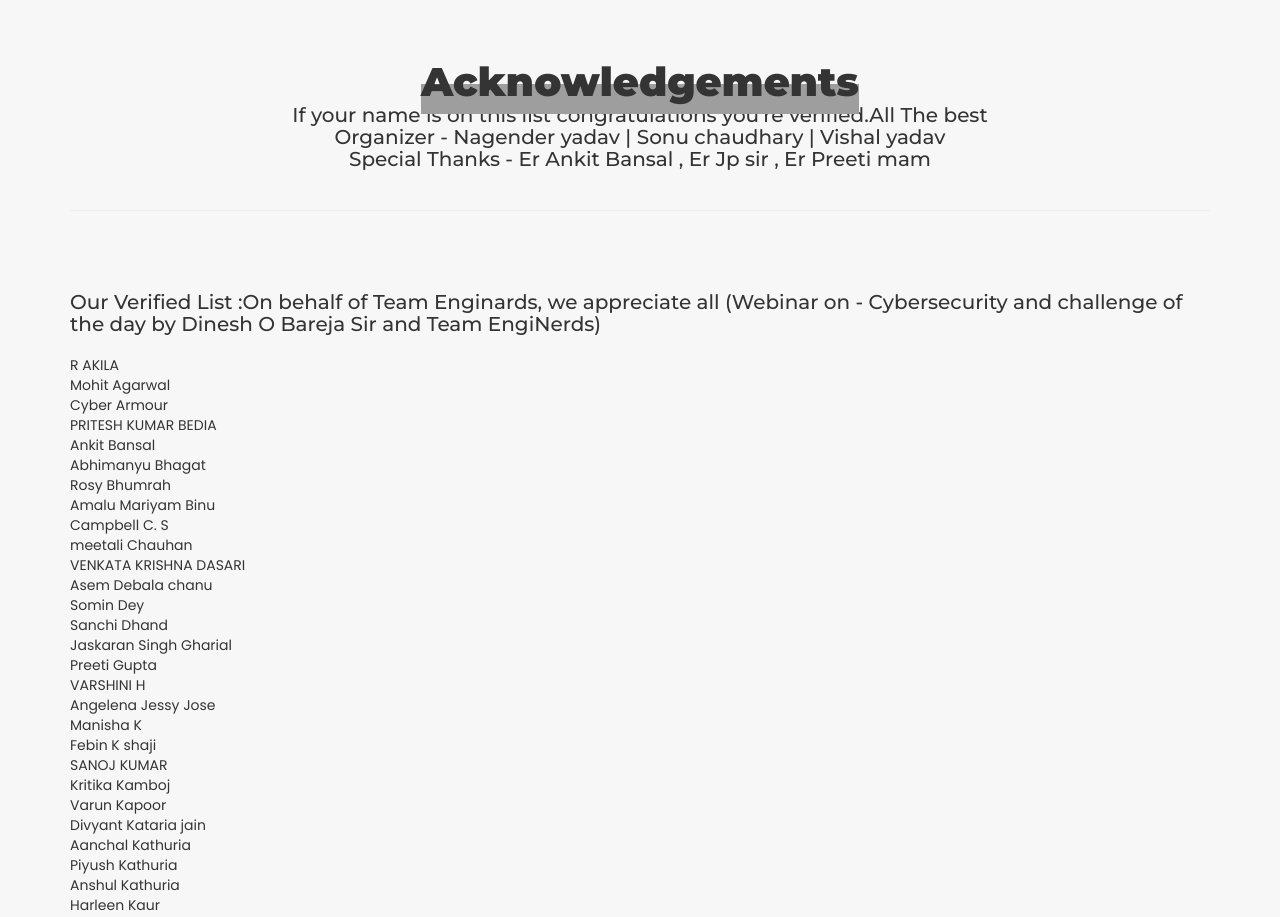
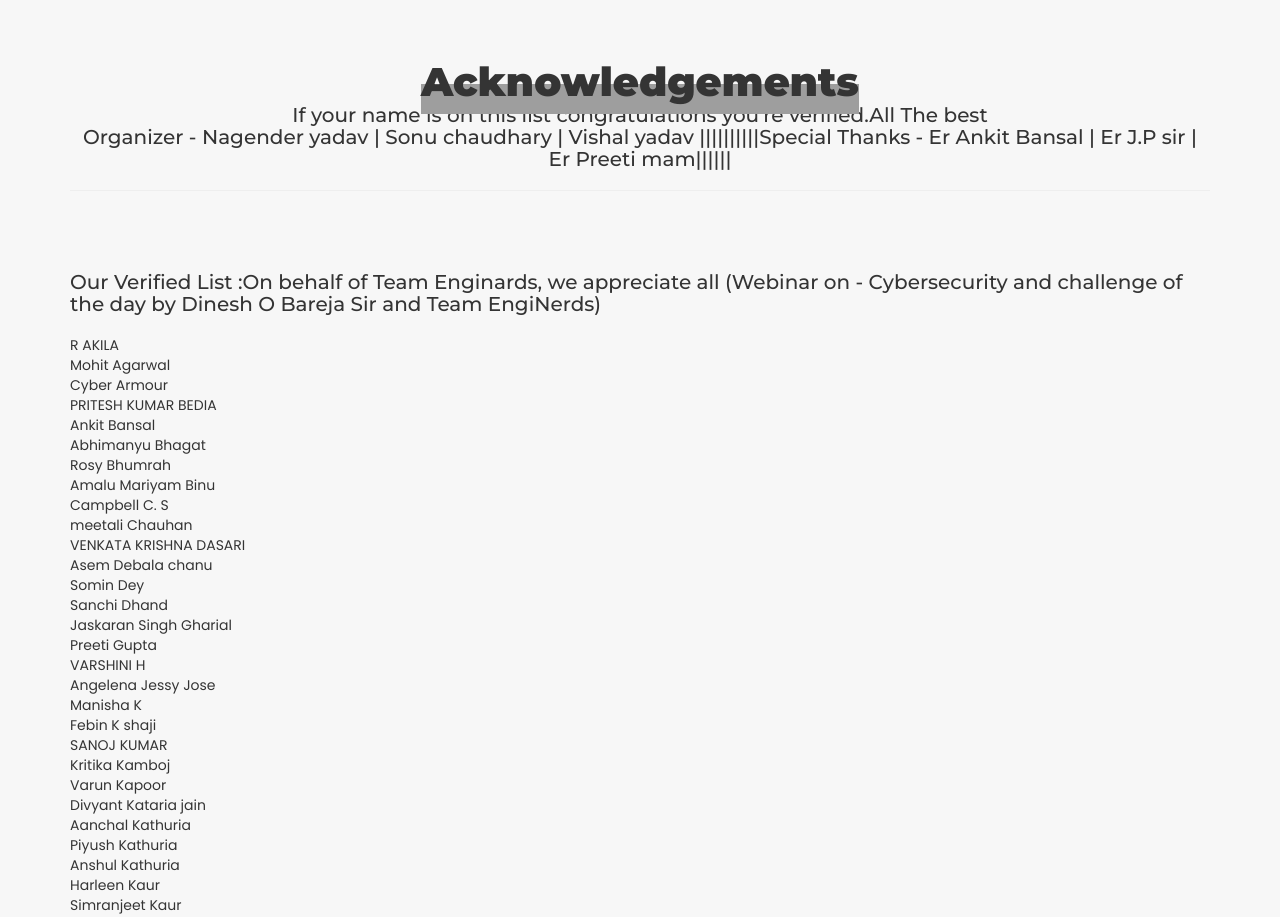
Before and after one commit to TeamEngiNerds/EngiNerdsVerification.github.io, a plain HTML site: page index.html in a window 1280 px wide. Shown: the part 840-1757 px from the top of the page. Drawn offline with nearby package versions, Linux system fonts and the light colour scheme; grey boxes are pictures that could not be loaded.

Commit message:
Update index.html

```diff
--- a/index.html
+++ b/index.html
@@ -223,7 +223,7 @@ background: #00ab6c;
 				<div class="section-head">
 					<h3>Acknowledgements</h3>
 <h5>If your name is on this list congratulations you're verified.All The best<h5>Organizer - Nagender yadav | Sonu chaudhary | Vishal yadav
-	<br>Special Thanks - Er Ankit Bansal , Er Jp sir , Er Preeti mam</h5></br>
+	||||||||||Special Thanks - Er Ankit Bansal | Er J.P sir | Er Preeti mam||||||</h5>
 					<hr/>
 				</div>
 
```
